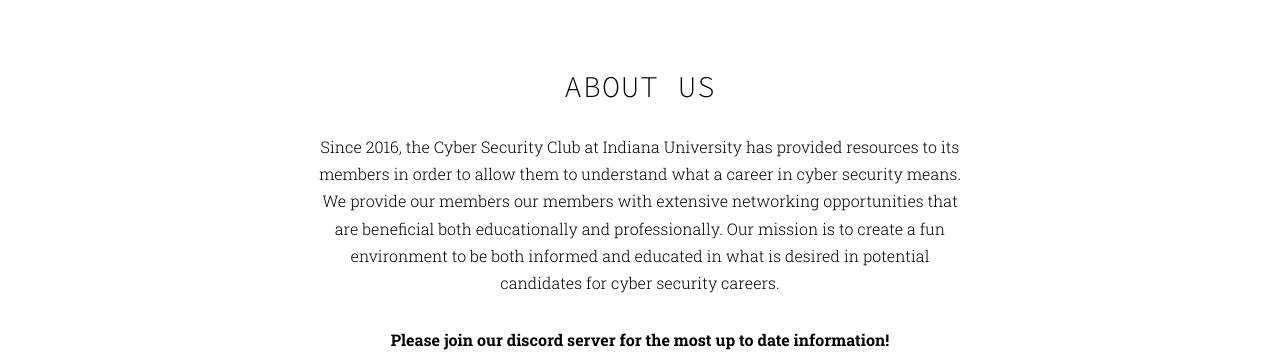
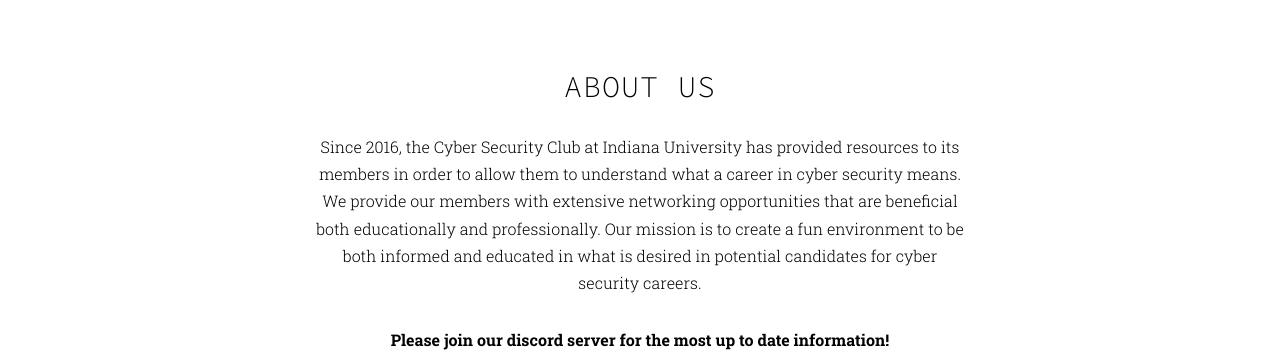
Before and after one commit to CSC-IU/website, a website: page src/index.html in a window 1280 px wide. Shown: the part 920-1281 px from the top of the page. Drawn offline with nearby package versions, Linux system fonts and the light colour scheme.

Commit message:
Resolved typos

```diff
--- a/src/index.html
+++ b/src/index.html
@@ -103,7 +103,7 @@
                           <h2>About Us</h2>
                             <p>
                                 Since 2016, the Cyber Security Club at Indiana University has provided resources to its members in order to allow them to understand what a career in cyber security means.
-								We provide our members our members with extensive networking opportunities that are beneficial both educationally and professionally.
+								We provide our members with extensive networking opportunities that are beneficial both educationally and professionally.
 								Our mission is to create a fun environment to be both informed and educated in what is desired in potential candidates for cyber security careers.
                             </p>
                             <p><b>Please join our discord server for the most up to date information!</b></p>
```
Also changed, not shown: 1 other file.
